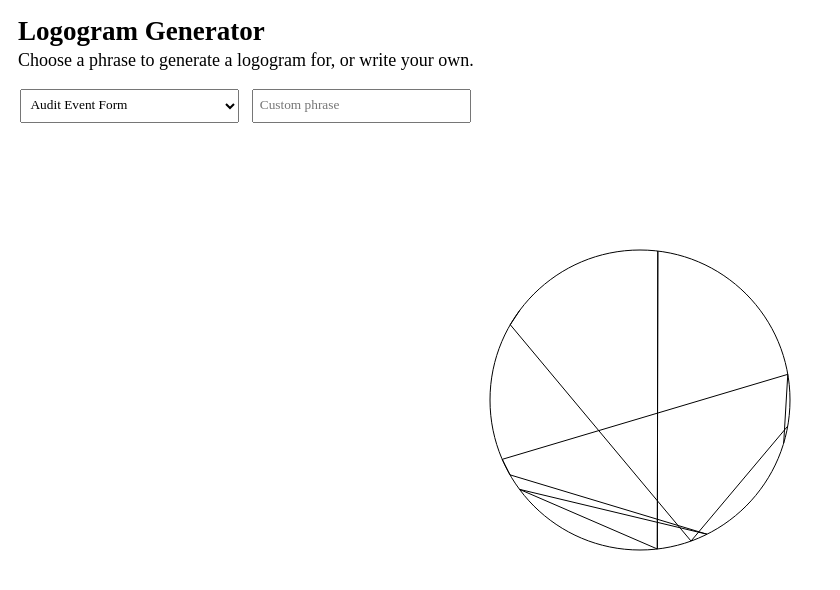
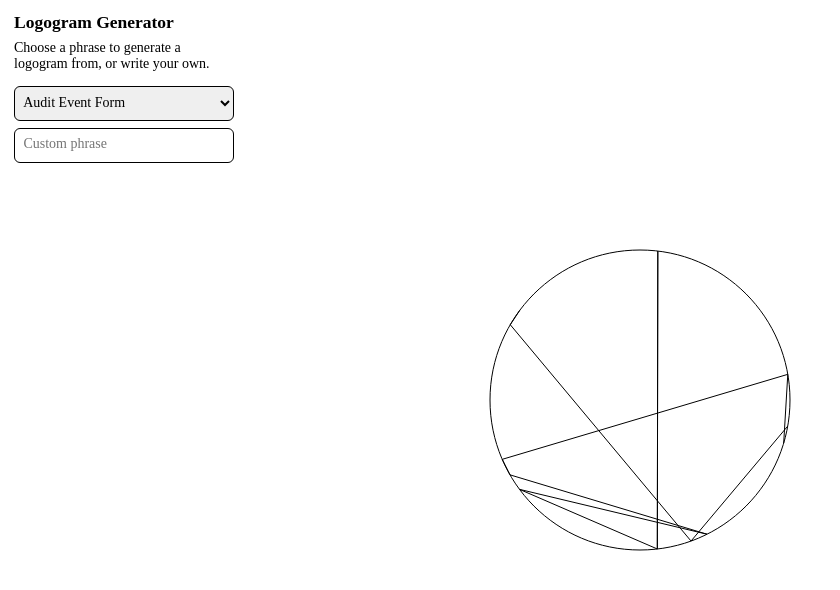
Before and after one commit to Upstatement/tulip-experiments, a website built with Vite: page index.html in a window 1280 px wide. Shown: the whole page, without its empty margins (0-840 px from the left). Built offline with nearby package versions, Linux system fonts and the light colour scheme.

Commit message:
form style tweaks

```diff
--- a/index.html
+++ b/index.html
@@ -15,7 +15,7 @@
       Logogram Generator
     </h1>
     <legend>
-      Choose a phrase to generate a logogram for, or write your own.
+      Choose a phrase to generate a logogram from, or write your own.
     </legend>
     <fieldset>
       <select name="appName" id="appNameSelect"></select>
--- a/styles.css
+++ b/styles.css
@@ -20,27 +20,37 @@ form {
   top: 0;
   left: 0;
   margin: 1em;
-  font-size: 18px;
+  font-size: 14px;
+  width: 220px;
+}
+
+h1 {
+  font-size: 1.25em;
+  line-height: 1;
+  margin-bottom: 0.5em;
+}
+
+legend {
+  margin-bottom: 0.75em;
 }
 
 fieldset {
   appearance: none;
   border: 0;
-  display: flex;
-  margin: 1em -0.25em;
-}
-
-h1 {
-  font-size: 1.5em;
-  line-height: 1;
-  margin-bottom: 0.2em;
 }
 
 select,
 input {
-  margin: 0 0.5em;
+  margin: 0.25em 0;
   font-family: inherit;
-  padding: 0.4em 0.4em 0.6em;
-  flex: 1 1 50%;
-  width: 50%;
+  font-size: inherit;
+  padding: 0.3em 0.3em 0.5em;
+  width: 100%;
+  border-radius: 6px;
+  border: 1px solid black;
+  height: 2.5em;
 }
+
+input {
+  padding: 0.3em 0.6em 0.5em;
+}
```
